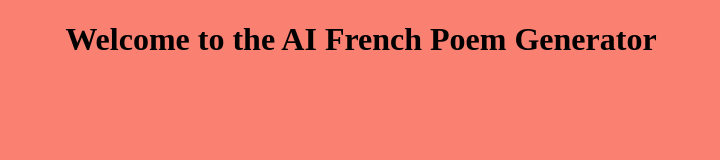
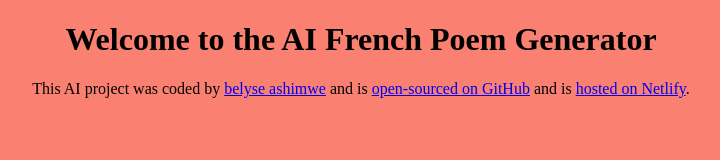
Before and after one commit to ashimwe23/french-poem-generator, a plain HTML site: page index.html in a window 1280 px wide. Shown: the whole page, without its empty margins (279-999 px from the left). Drawn offline with Linux system fonts and the light colour scheme.

Commit message:
added links

```diff
--- a/index.html
+++ b/index.html
@@ -9,6 +9,21 @@
   <body>
     <h1>Welcome to the AI French Poem Generator</h1>
 
+    <footer>
+      This AI project was coded by
+      <a href="https://github.com/ashimwe23/" target="_blank">belyse ashimwe</a> and
+      is
+      <a
+        href="https://github.com/ashimwe23/"
+        target="_blank"
+      >
+        open-sourced on GitHub</a
+      >
+      and is
+      <a href="https://french-poems-generator.netlify.app/" target="_blank"
+        >hosted on Netlify</a
+      >.
+    </footer>
 
     <script src="src/index.js"></script>
   </body>
```
